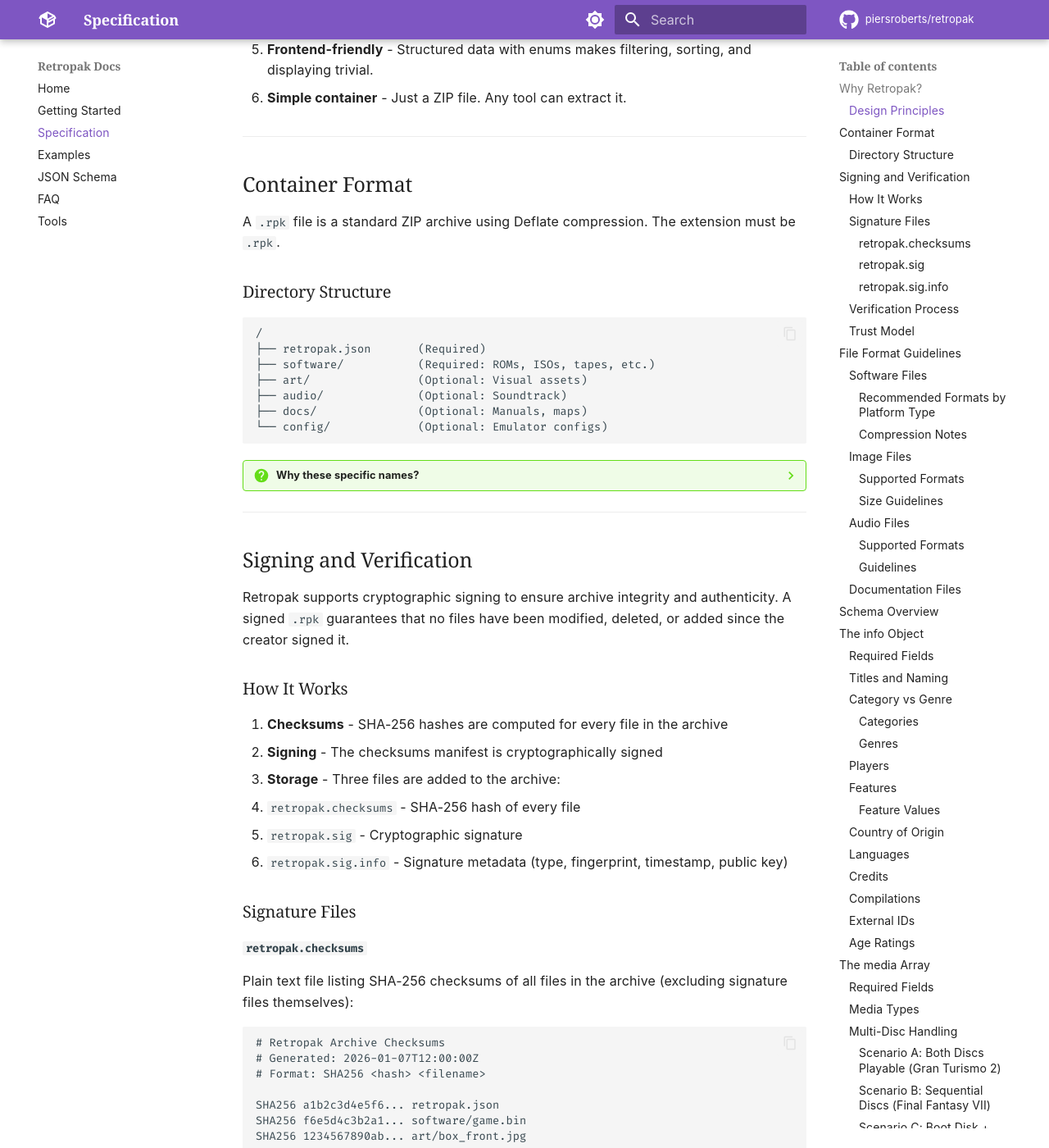
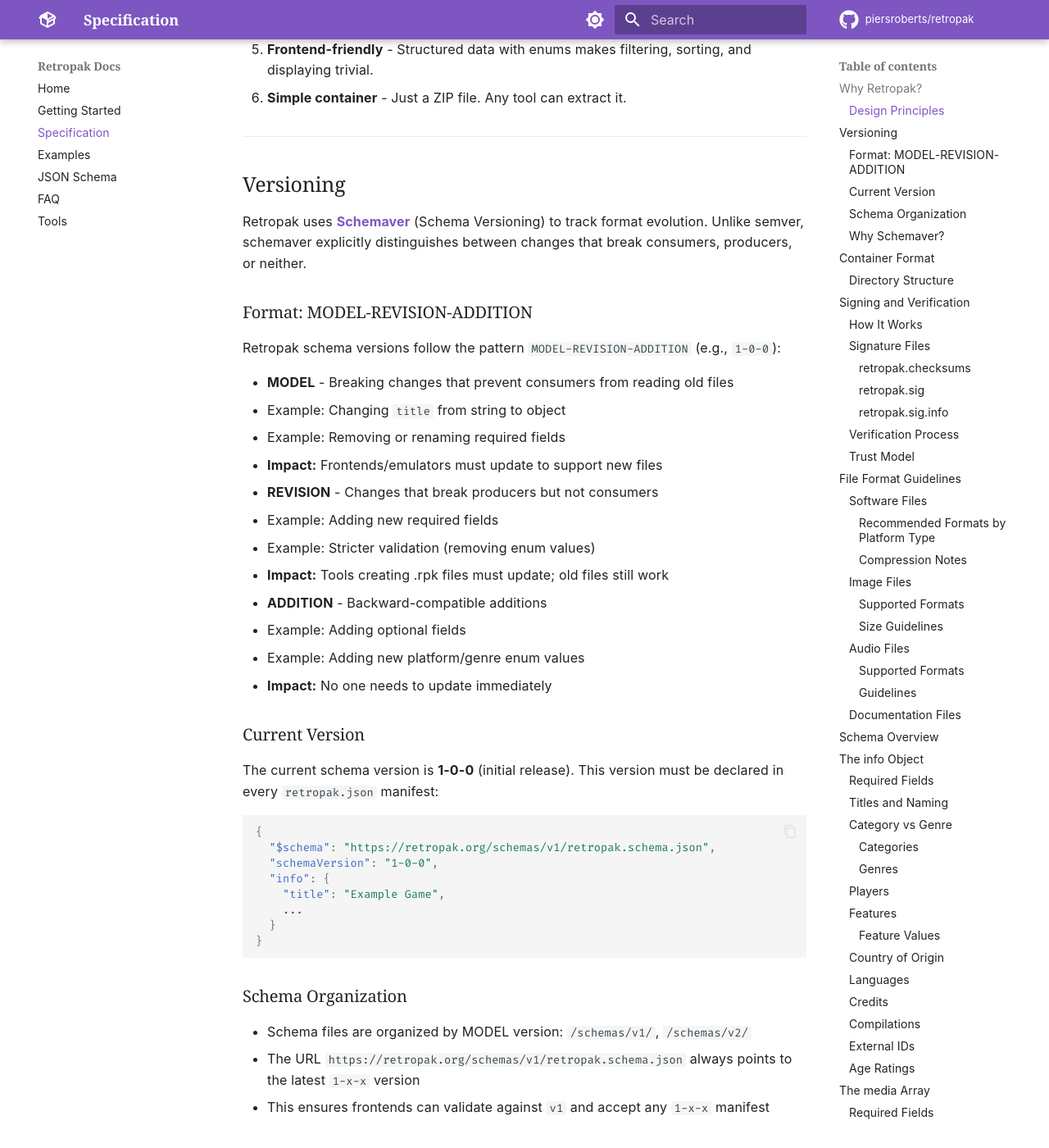
Before and after one commit to piersroberts/retropak, an MkDocs documentation site: the page built from docs/specification.md, in a window 1280 px wide and 1400 px high, scrolled down 900 px. Shown: the whole window at 82% size. Built offline with MkDocs 1.6.1 and Material for MkDocs 9.7.7, drawn with Linux system fonts in a browser that asks for light colours; comment, search, counter and statistics services are not loaded; some of the changed text lies outside the part shown.

Commit message:
dd schemaver

````diff
--- a/docs/specification.md
+++ b/docs/specification.md
@@ -26,6 +26,60 @@ Retro software distribution is fragmented. ROMs live in one folder, box art in a
 5. **Frontend-friendly** - Structured data with enums makes filtering, sorting, and displaying trivial.
 
 6. **Simple container** - Just a ZIP file. Any tool can extract it.
+
+---
+
+## Versioning
+
+Retropak uses **[Schemaver](https://snowplowanalytics.com/blog/2014/05/13/introducing-schemaver-for-semantic-versioning-of-schemas/)** (Schema Versioning) to track format evolution. Unlike semver, schemaver explicitly distinguishes between changes that break consumers, producers, or neither.
+
+### Format: MODEL-REVISION-ADDITION
+
+Retropak schema versions follow the pattern `MODEL-REVISION-ADDITION` (e.g., `1-0-0`):
+
+- **MODEL** - Breaking changes that prevent consumers from reading old files
+  - Example: Changing `title` from string to object
+  - Example: Removing or renaming required fields
+  - **Impact:** Frontends/emulators must update to support new files
+
+- **REVISION** - Changes that break producers but not consumers
+  - Example: Adding new required fields
+  - Example: Stricter validation (removing enum values)
+  - **Impact:** Tools creating .rpk files must update; old files still work
+
+- **ADDITION** - Backward-compatible additions
+  - Example: Adding optional fields
+  - Example: Adding new platform/genre enum values
+  - **Impact:** No one needs to update immediately
+
+### Current Version
+
+The current schema version is **1-0-0** (initial release). This version must be declared in every `retropak.json` manifest:
+
+```json
+{
+  "$schema": "https://retropak.org/schemas/v1/retropak.schema.json",
+  "schemaVersion": "1-0-0",
+  "info": {
+    "title": "Example Game",
+    ...
+  }
+}
+```
+
+### Schema Organization
+
+- Schema files are organized by MODEL version: `/schemas/v1/`, `/schemas/v2/`
+- The URL `https://retropak.org/schemas/v1/retropak.schema.json` always points to the latest `1-x-x` version
+- This ensures frontends can validate against `v1` and accept any `1-x-x` manifest
+
+### Why Schemaver?
+
+Schemaver provides critical clarity for data formats:
+
+- **Semver's MINOR** conflates two very different things (new features vs. stricter validation)
+- **Schemaver's REVISION** explicitly captures "old files work, but new files have stricter rules"
+- Perfect for preservation: consumers can confidently read any `1-x-x` file regardless of REVISION/ADDITION changes
 
 ---
 
@@ -224,13 +278,13 @@ Soundtrack files should balance quality with practical file sizes.
 
 The manifest has four top-level sections:
 
-| Section       | Required | Purpose                                      |
-| ------------- | -------- | -------------------------------------------- |
-| `specVersion` | Yes      | Schema version for compatibility             |
-| `info`        | Yes      | Title metadata (name, platform, genre, etc.) |
-| `media`       | Yes      | The actual software files                    |
-| `assets`      | No       | Artwork, music, documentation                |
-| `config`      | No       | Emulator configuration files                 |
+| Section          | Required | Purpose                                      |
+| ---------------- | -------- | -------------------------------------------- |
+| `schemaVersion`  | Yes      | Schema version using schemaver format        |
+| `info`           | Yes      | Title metadata (name, platform, genre, etc.) |
+| `media`          | Yes      | The actual software files                    |
+| `assets`         | No       | Artwork, music, documentation                |
+| `config`         | No       | Emulator configuration files                 |
 
 ---
 
@@ -766,7 +820,7 @@ Use cases:
 
 ```json
 {
-  "specVersion": "1.0",
+  "schemaVersion": "1-0-0",
   "manifestVersion": "1",
   "info": {
     "title": "Sonic the Hedgehog",
@@ -889,7 +943,7 @@ Example:
 
 #### Version Numbers
 
-- **specVersion** - Format `MAJOR.MINOR` (e.g., `1.0`, `2.1`)
+- **schemaVersion** - Format `MODEL-REVISION-ADDITION` using schemaver (e.g., `1-0-0`, `1-2-1`)
 - **manifestVersion** - Flexible versioning supporting integers or dot-separated numbers (e.g., `1`, `2.1`, `3.2.1`)
 
 These patterns ensure data consistency and make validation reliable across different tools and implementations.
````
Also changed, not shown: other parts of docs/specification.md (+3 -3 lines), docs/examples.md (+8 -8 lines), docs/faq.md (+1 -1 lines), docs/getting-started.md (+1 -1 lines), docs/index.md (+1 -1 lines), docs/schema.md (+11 -1 lines), docs/schemas/v1/retropak.schema.json (+93 -30 lines), 1 other file.
